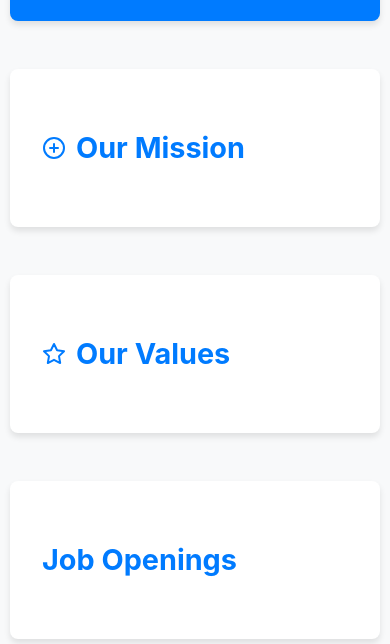
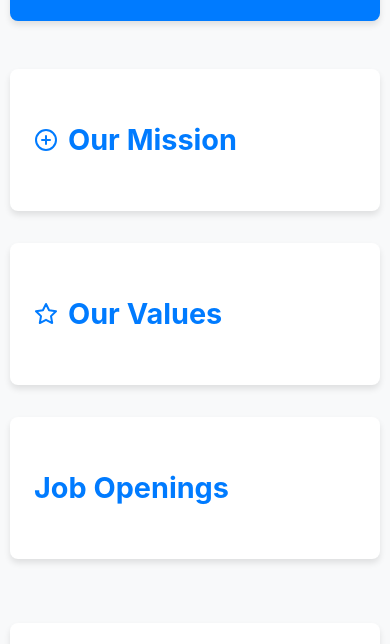
Before and after one commit to GEMS-Gallery/humanhub-01920b47ba4b, a website built with Vite: page frontend/index.html in a window 390 px wide. Shown: the part 200-844 px from the top of the page. Built offline with nearby package versions, Linux system fonts and the light colour scheme; what @dfinity/agent would draw is missing.

Commit message:
01920b5b-962e-7990-b0ff-7c33f9e919ed

```diff
--- a/frontend/index.css
+++ b/frontend/index.css
@@ -50,10 +50,21 @@ h2 {
     margin-right: 10px;
 }
 
+.two-column-layout {
+    display: flex;
+    flex-wrap: wrap;
+    gap: 2rem;
+}
+
+.column {
+    flex: 1;
+    min-width: 300px;
+}
+
 section {
     background-color: var(--section-bg-color);
-    padding: 3rem;
-    margin-bottom: 3rem;
+    padding: 2rem;
+    margin-bottom: 2rem;
     border-radius: 8px;
     box-shadow: 0 4px 6px rgba(0, 0, 0, 0.1);
     transition: transform 0.3s ease-in-out, background-color 0.3s ease;
@@ -143,7 +154,15 @@ button[type="submit"]:hover {
         padding: 1.5rem;
     }
 
+    .two-column-layout {
+        flex-direction: column;
+    }
+
+    .column {
+        width: 100%;
+    }
+
     section {
-        padding: 2rem;
+        padding: 1.5rem;
     }
 }
--- a/frontend/index.html
+++ b/frontend/index.html
@@ -11,7 +11,8 @@
         <h1 id="companyName">Welcome to Our Company</h1>
         <button id="darkModeToggle">Toggle Dark Mode</button>
     </header>
-    <main>
+    <main class="two-column-layout">
+        <div class="column">
             <section id="mission">
                 <h2>
                     <svg xmlns="http://www.w3.org/2000/svg" width="24" height="24" viewBox="0 0 24 24" fill="none" stroke="currentColor" stroke-width="2" stroke-linecap="round" stroke-linejoin="round" class="icon">
@@ -36,6 +37,8 @@
                 <h2>Job Openings</h2>
                 <div id="jobList"></div>
             </section>
+        </div>
+        <div class="column">
             <section id="benefits">
                 <h2>Employee Benefits</h2>
                 <ul id="benefitsList"></ul>
@@ -57,6 +60,7 @@
                     <button type="submit">Send Message</button>
                 </form>
             </section>
+        </div>
     </main>
     <footer>
         <p>&copy; 2023 Our Company. All rights reserved.</p>
```
Lines whose indentation alone changed are shown as unchanged.
